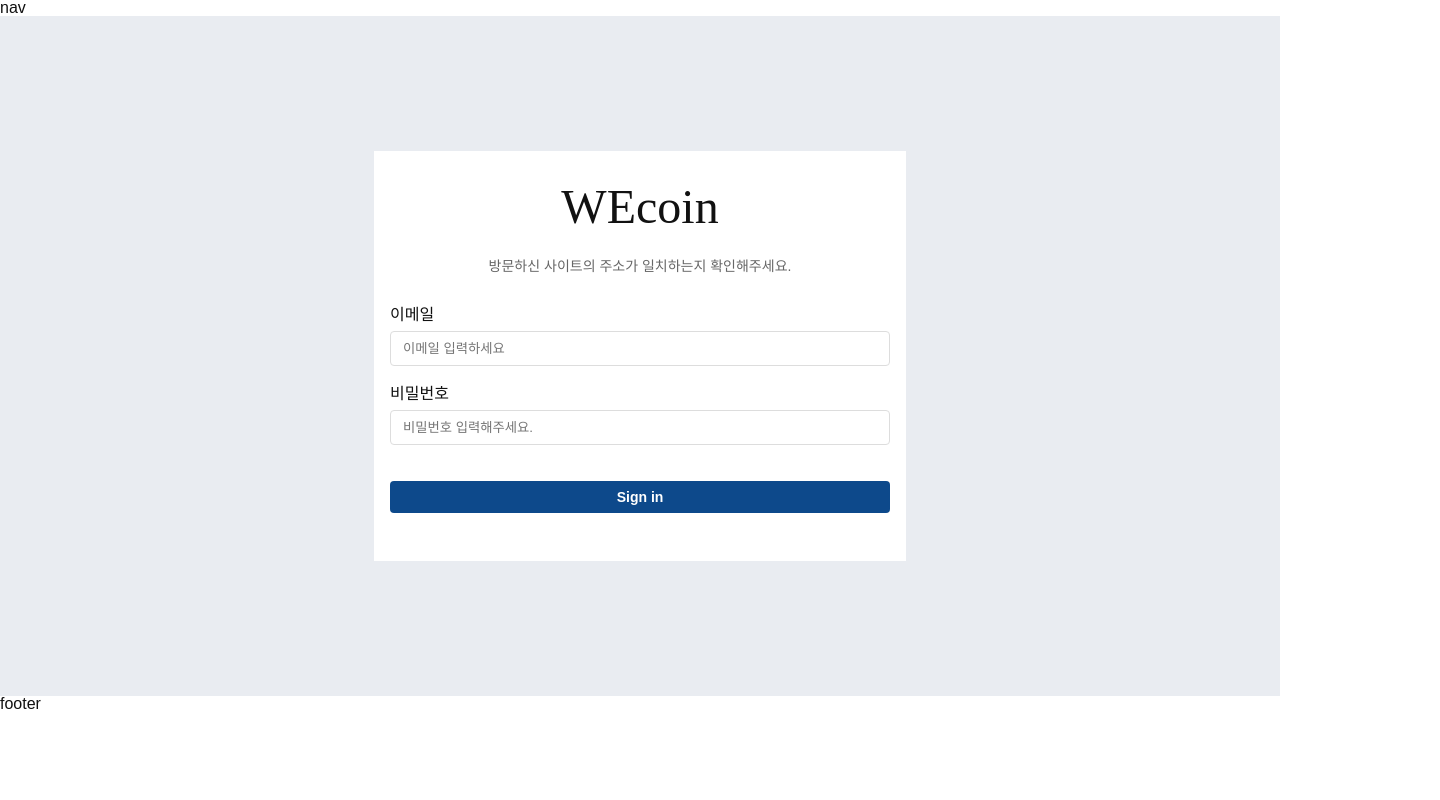
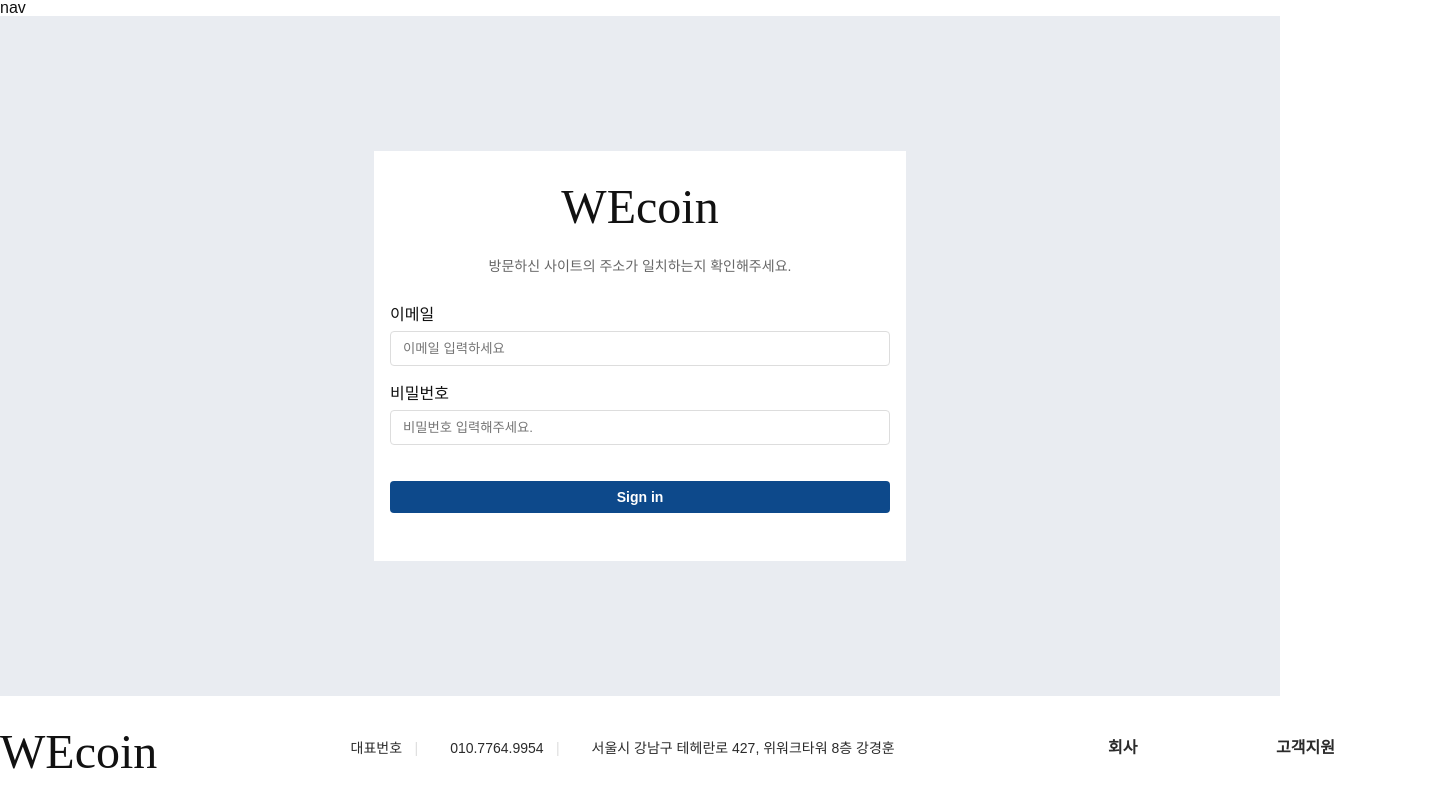
Before and after one commit to jexnjeux/upbit-project, a React (Create React App) app: page /signin in a window 1280 px wide. Shown: the whole page, 1440 px wide, since content can reach past the window. Built offline with nearby package versions, Linux system fonts and the light colour scheme.

Commit message:
footer 작업 완료

```diff
--- a/src/Components/Footer/Footer.js
+++ b/src/Components/Footer/Footer.js
@@ -1,7 +1,76 @@
-import React from 'react';
+import React from "react";
+import styled from "styled-components";
 
 function Footer() {
-  return <div>footer</div>;
+  return (
+    <FooterWrap>
+      <FooterContainer>
+        <FooterLogo>WEcoin</FooterLogo>
+        <FooterInfo>
+          <li>대표번호</li>
+          <li>010.7764.9954</li>
+          <li>서울시 강남구 테헤란로 427, 위워크타워 8층 강경훈</li>
+        </FooterInfo>
+        <FooterNav>
+          <li>회사</li>
+          <li>고객지원</li>
+        </FooterNav>
+      </FooterContainer>
+    </FooterWrap>
+  );
 }
 
 export default Footer;
+
+const FooterWrap = styled.div`
+  background-color: #fff;
+`;
+
+const FooterContainer = styled.div`
+  ${({ theme }) => theme.flex("space-between", "center")};
+  margin: 0 auto;
+  width: 1440px;
+`;
+
+const FooterLogo = styled.div`
+  margin-top: 32px;
+  margin-bottom: 24px;
+  font-family: "Fugaz One", cursive !important;
+  text-align: center;
+  font-size: 48px;
+`;
+
+const FooterInfo = styled.ul`
+  ${({ theme }) => theme.flex("center", "center")};
+  li {
+    margin: 0 16px;
+    font-size: 14px;
+    color: #2b2b2b;
+    position: relative;
+    padding-right: 16px;
+    &:after {
+      position: absolute;
+      top: 0;
+      right: 0;
+      display: block;
+      content: "|";
+      color: #ddd;
+    }
+    &:last-child {
+      &:after {
+        content: "";
+      }
+    }
+  }
+`;
+
+const FooterNav = styled.div`
+  ${({ theme }) => theme.flex("center", "center")};
+  li {
+    margin: 16px 4px;
+    width: 160px;
+    font-weight: 700;
+    color: #2b2b2b;
+    list-style: none;
+  }
+`;
```
